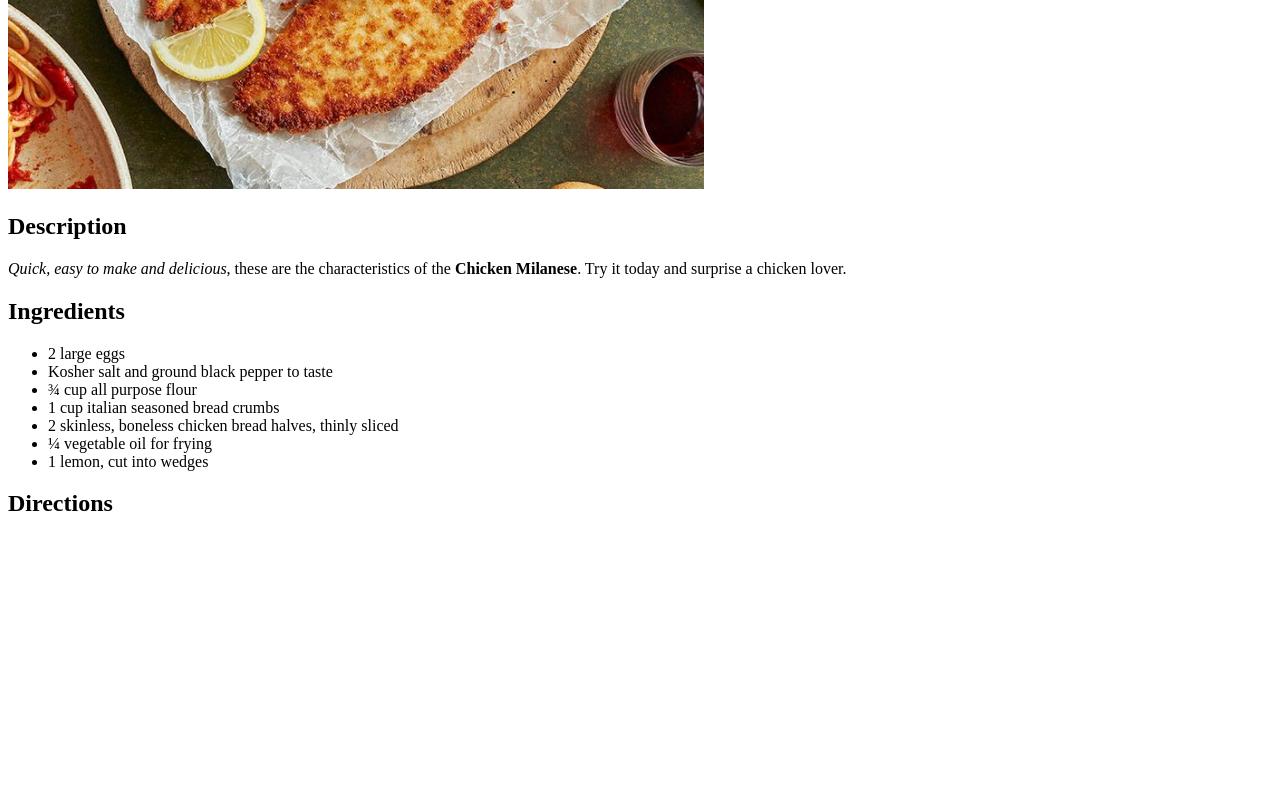
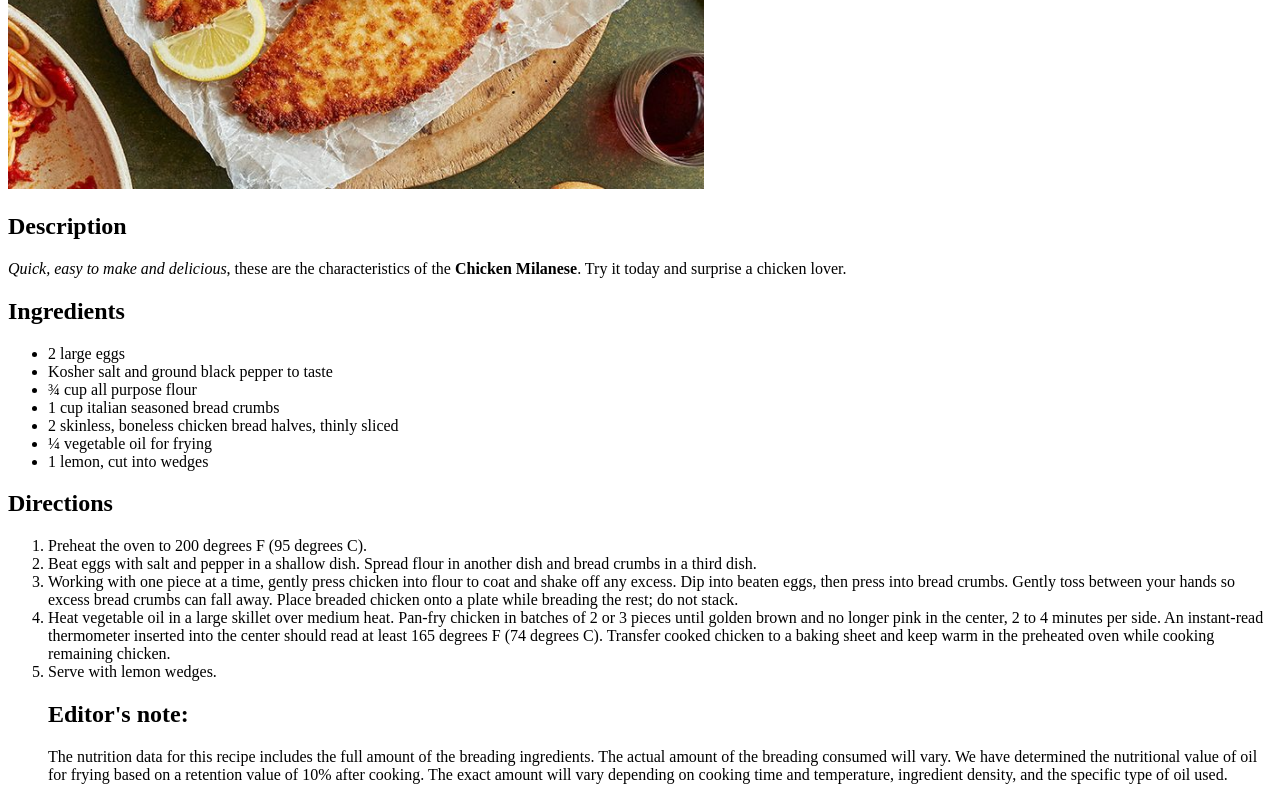
Before and after one commit to Soulahh/odin-recipes, a plain HTML site: page recipes/chicken-milanese.html in a window 1280 px wide. Shown: the part 411-1211 px from the top of the page. Before the commit the page ends 948 px from the top, so only its background shows below. Drawn offline with Linux system fonts and the light colour scheme.

Commit message:
Added Directions to the recipe

```diff
--- a/recipes/chicken-milanese.html
+++ b/recipes/chicken-milanese.html
@@ -31,5 +31,15 @@
             <li>1 lemon, cut into wedges</li>
         </ul>
         <h2>Directions</h2>
+        <ol>
+            <li>Preheat the oven to 200 degrees F (95 degrees C).</li>
+            <li>Beat eggs with salt and pepper in a shallow dish. Spread flour in another dish and bread crumbs in a third dish. </li>
+            <li>Working with one piece at a time, gently press chicken into flour to coat and shake off any excess. Dip into beaten eggs, then press into bread crumbs. Gently toss between your hands so excess bread crumbs can fall away. Place breaded chicken onto a plate while breading the rest; do not stack. </li>
+            <li>Heat vegetable oil in a large skillet over medium heat. Pan-fry chicken in batches of 2 or 3 pieces until golden brown and no longer pink in the center, 2 to 4 minutes per side. An instant-read thermometer inserted into the center should read at least 165 degrees F (74 degrees C). Transfer cooked chicken to a baking sheet and keep warm in the preheated oven while cooking remaining chicken. </li>
+            <li>Serve with lemon wedges. </li>
+        <h2>Editor's note:</h2>
+        <p>The nutrition data for this recipe includes the full amount of the breading ingredients. The actual amount of the breading consumed will vary. We have determined the nutritional value of oil for frying based on a retention value of 10% after cooking. The exact amount will vary depending on cooking time and temperature, ingredient density, and the specific type of oil used. </p>
+
+        </ol>
     </body>
 </html>
```
